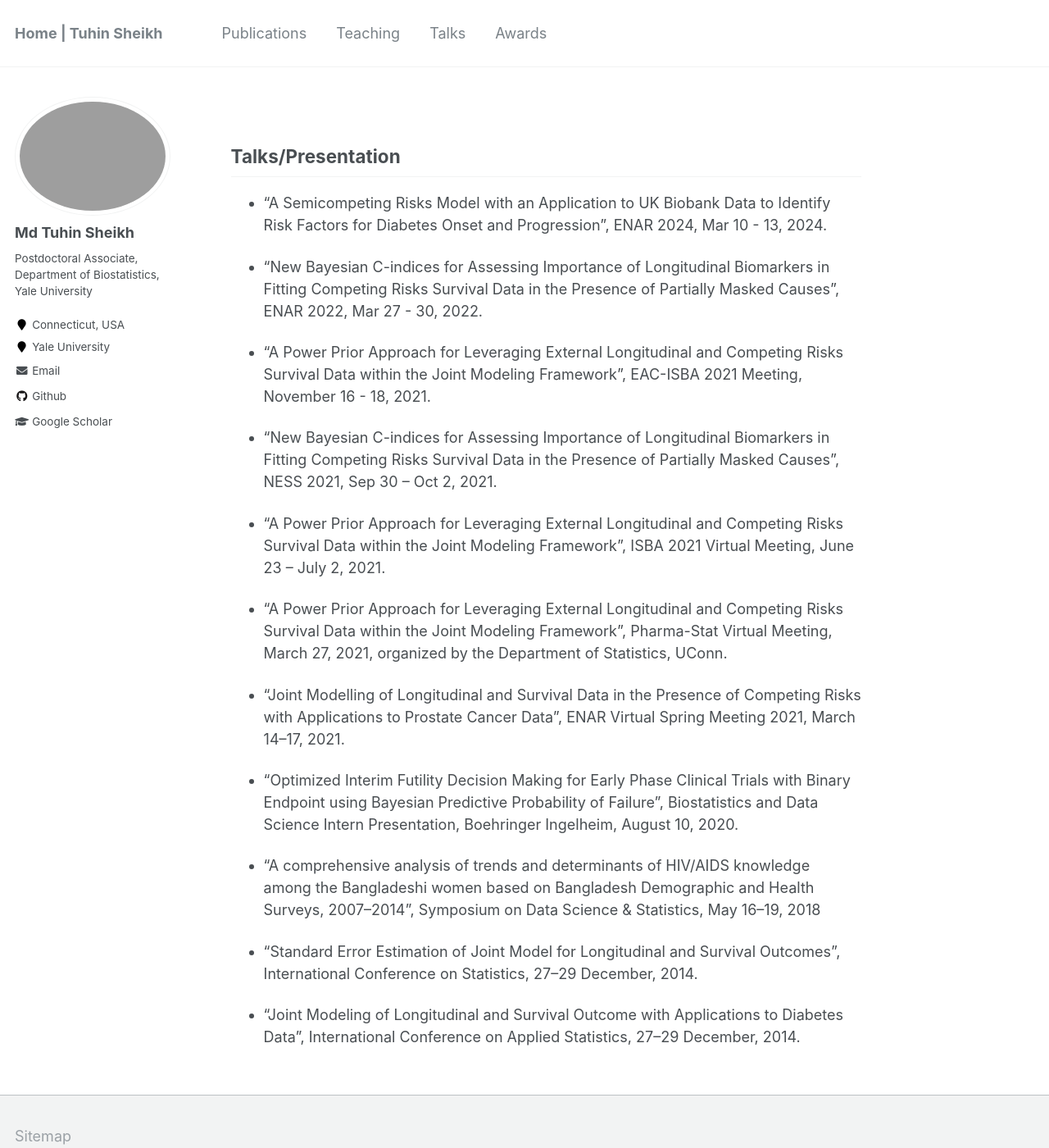
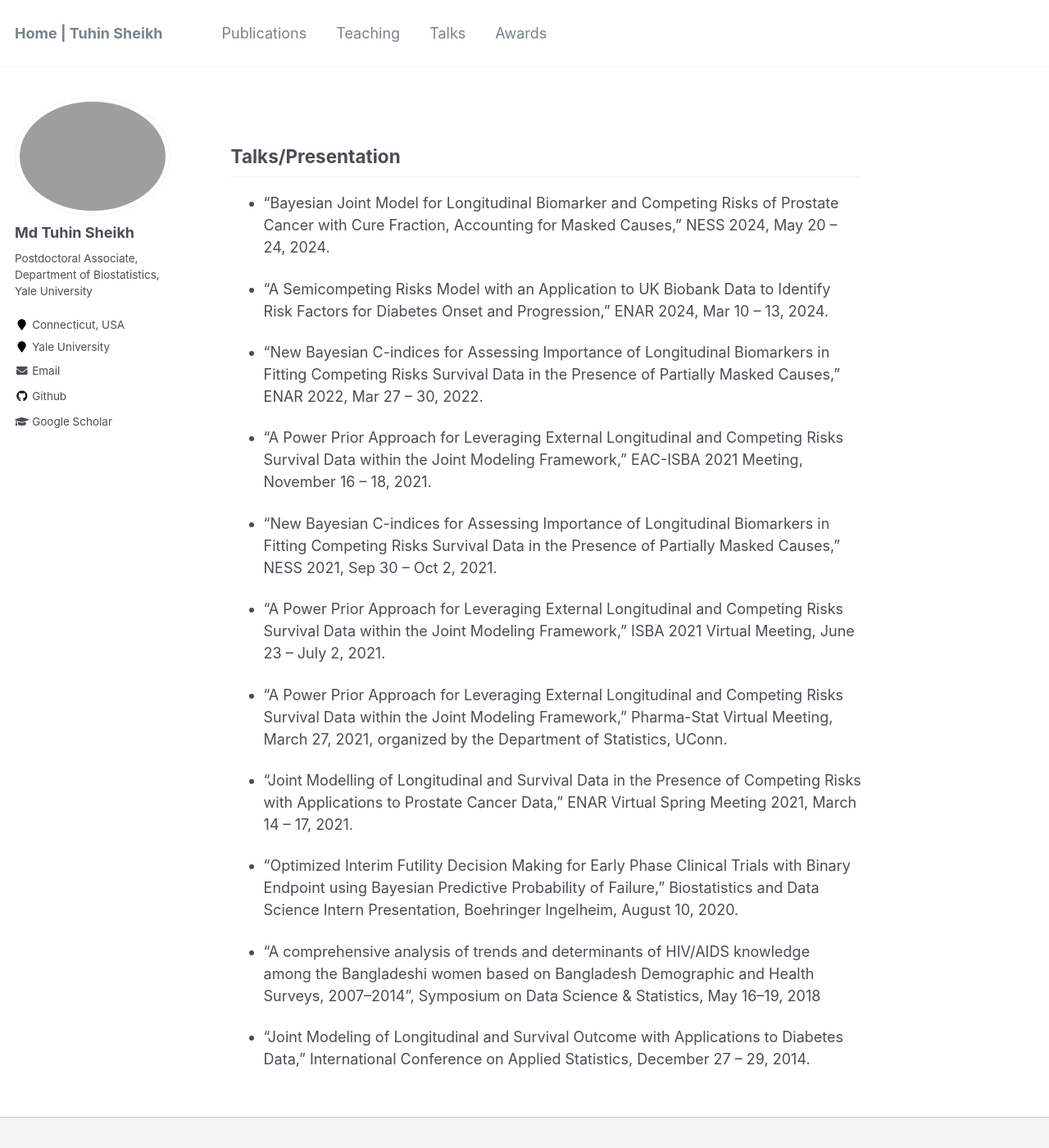
Before and after one commit to mdtuhinsheikh/mdtuhinsheikh.github.io, a Jekyll site: the page built from _pages/talks.md, in a window 1280 px wide and 1400 px high. Shown: the whole window at 82% size. Built offline with Jekyll 4.4.1, drawn with Linux system fonts in a browser that asks for light colours.

Commit message:
Update talks.md

```diff
--- a/_pages/talks.md
+++ b/_pages/talks.md
@@ -5,24 +5,24 @@ author_profile: true
 ---
 
 ## Talks/Presentation
-* "A Semicompeting Risks Model with an Application to UK Biobank Data to Identify Risk Factors for Diabetes Onset and Progression", ENAR 2024, Mar 10 - 13, 2024.
+* "Bayesian Joint Model for Longitudinal Biomarker and Competing Risks of Prostate Cancer with Cure Fraction, Accounting for Masked Causes," NESS 2024, May 20 -- 24, 2024.
 
-* "New Bayesian C-indices for Assessing Importance of Longitudinal Biomarkers in Fitting Competing Risks Survival Data in the Presence of Partially Masked Causes", ENAR 2022, Mar 27 - 30, 2022.
+* "A Semicompeting Risks Model with an Application to UK Biobank Data to Identify Risk Factors for Diabetes Onset and Progression," ENAR 2024, Mar 10 -- 13, 2024.
 
-* "A Power Prior Approach for Leveraging External Longitudinal and Competing Risks Survival Data within the Joint Modeling Framework", EAC-ISBA 2021 Meeting, November 16 - 18, 2021.
+* "New Bayesian C-indices for Assessing Importance of Longitudinal Biomarkers in Fitting Competing Risks Survival Data in the Presence of Partially Masked Causes," ENAR 2022, Mar 27 -- 30, 2022.
 
-* "New Bayesian C-indices for Assessing Importance of Longitudinal Biomarkers in Fitting Competing Risks Survival Data in the Presence of Partially Masked Causes", NESS 2021, Sep 30 -- Oct 2, 2021.
+* "A Power Prior Approach for Leveraging External Longitudinal and Competing Risks Survival Data within the Joint Modeling Framework," EAC-ISBA 2021 Meeting, November 16 -- 18, 2021.
 
-* "A Power Prior Approach for Leveraging External Longitudinal and Competing Risks Survival Data within the Joint Modeling Framework", ISBA 2021 Virtual Meeting, June 23 -- July 2, 2021.
+* "New Bayesian C-indices for Assessing Importance of Longitudinal Biomarkers in Fitting Competing Risks Survival Data in the Presence of Partially Masked Causes," NESS 2021, Sep 30 -- Oct 2, 2021.
 
-* "A Power Prior Approach for Leveraging External Longitudinal and Competing Risks Survival Data within the Joint Modeling Framework", Pharma-Stat Virtual Meeting, March 27, 2021, organized by the Department of Statistics, UConn.
+* "A Power Prior Approach for Leveraging External Longitudinal and Competing Risks Survival Data within the Joint Modeling Framework," ISBA 2021 Virtual Meeting, June 23 -- July 2, 2021.
 
-* "Joint Modelling of Longitudinal and Survival Data in the Presence of Competing Risks with Applications to Prostate Cancer Data", ENAR Virtual Spring Meeting 2021, March 14--17, 2021.
+* "A Power Prior Approach for Leveraging External Longitudinal and Competing Risks Survival Data within the Joint Modeling Framework," Pharma-Stat Virtual Meeting, March 27, 2021, organized by the Department of Statistics, UConn.
 
-* "Optimized Interim Futility Decision Making for Early Phase Clinical Trials with Binary Endpoint using Bayesian Predictive Probability of Failure", Biostatistics and Data Science Intern Presentation, Boehringer Ingelheim, August 10, 2020.
+* "Joint Modelling of Longitudinal and Survival Data in the Presence of Competing Risks with Applications to Prostate Cancer Data," ENAR Virtual Spring Meeting 2021, March 14 -- 17, 2021.
+
+* "Optimized Interim Futility Decision Making for Early Phase Clinical Trials with Binary Endpoint using Bayesian Predictive Probability of Failure," Biostatistics and Data Science Intern Presentation, Boehringer Ingelheim, August 10, 2020.
 
 * "A comprehensive analysis of trends and determinants of HIV/AIDS knowledge among the Bangladeshi women based on Bangladesh Demographic and Health Surveys, 2007--2014", Symposium on Data Science & Statistics, May 16--19, 2018
 
-* "Standard Error Estimation of Joint Model for Longitudinal and Survival Outcomes", International Conference on Statistics, 27--29 December, 2014.
-
-* "Joint Modeling of Longitudinal and Survival Outcome with Applications to Diabetes Data", International Conference on Applied Statistics, 27--29 December, 2014.
+* "Joint Modeling of Longitudinal and Survival Outcome with Applications to Diabetes Data," International Conference on Applied Statistics, December 27 -- 29, 2014.
```
